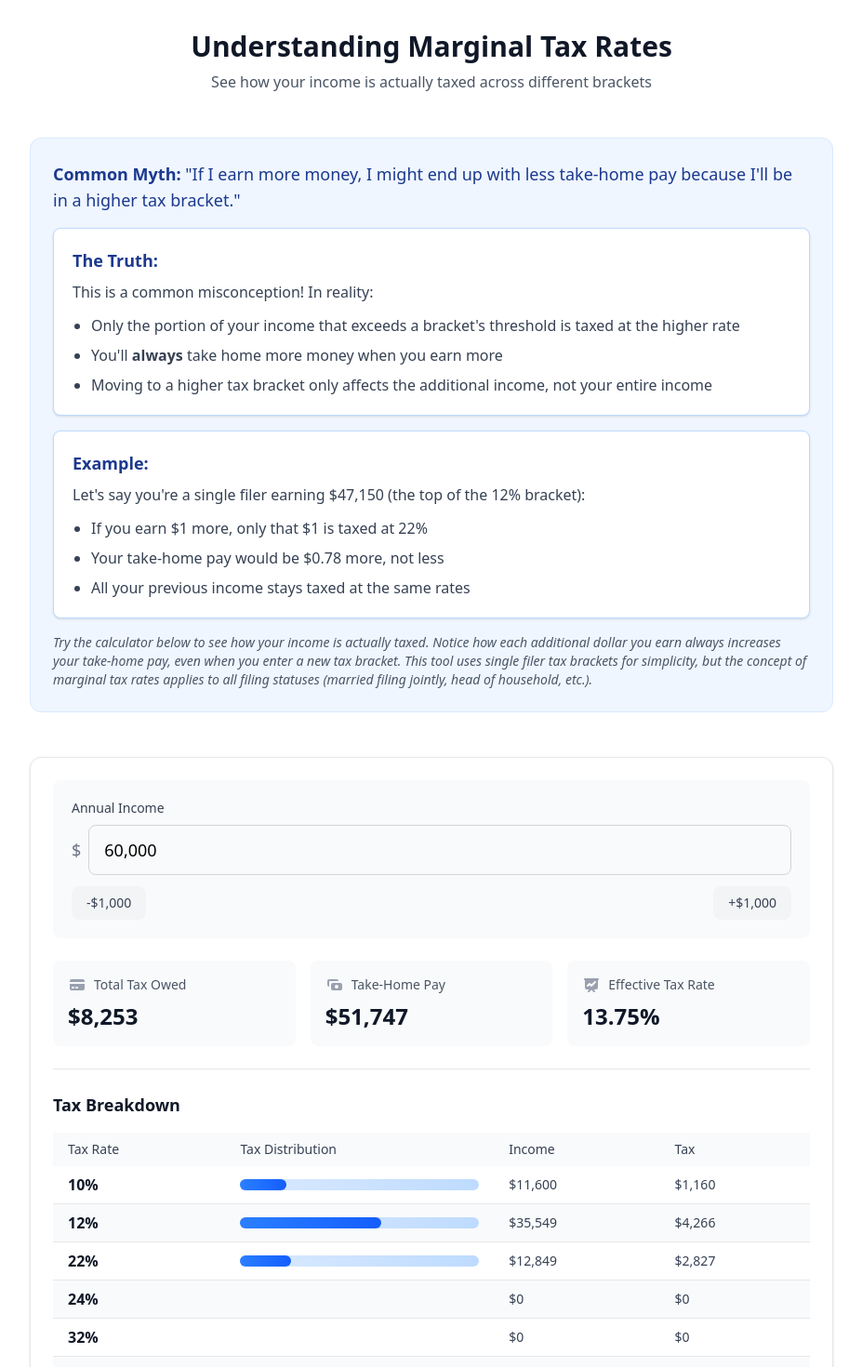
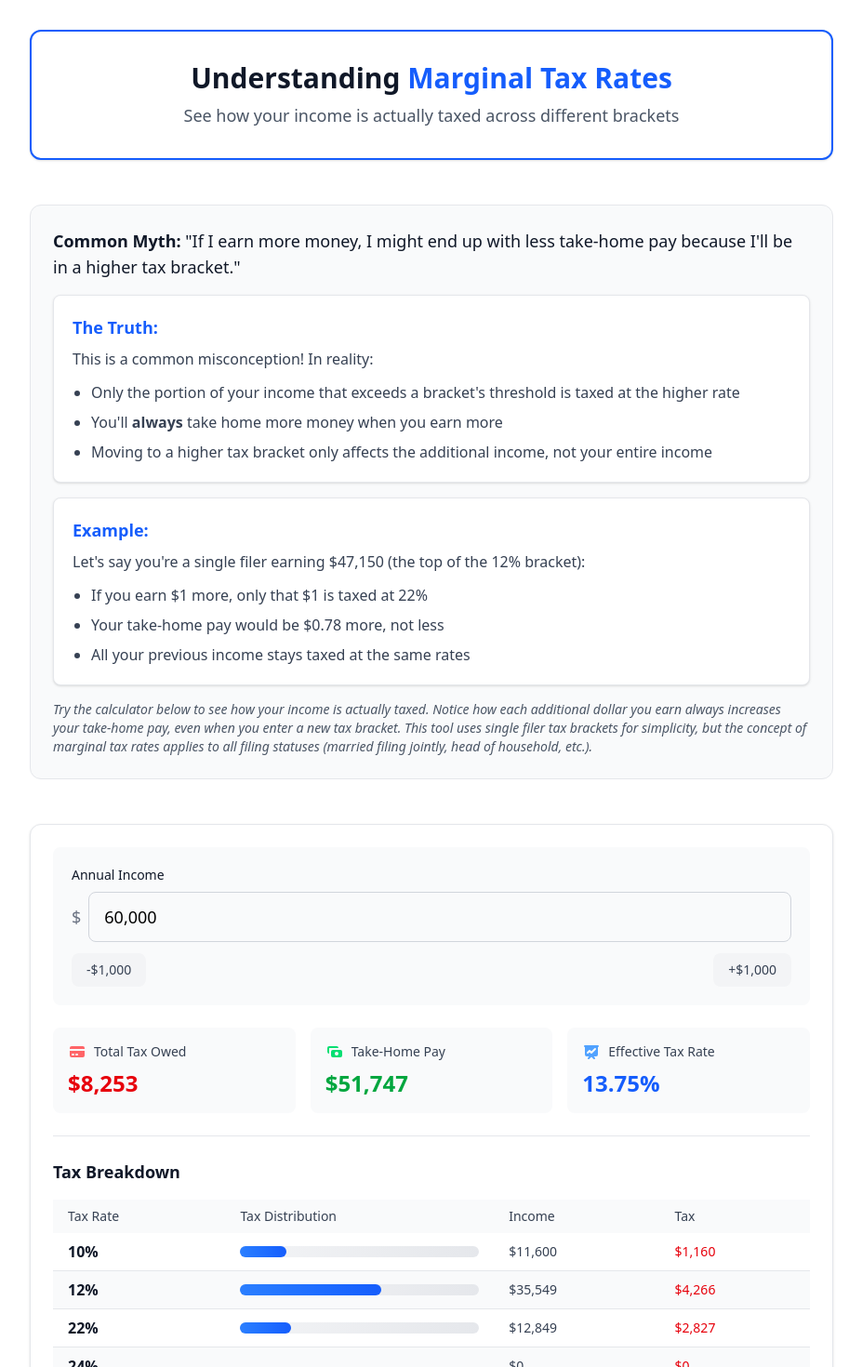
Before and after one commit to jpcollier/marginal-tax, a SvelteKit app: page / in a window 1280 px wide. Shown: the top 1470 px of the page at 93% size, without its empty margins (176-1103 px from the left). Built offline with nearby package versions, Linux system fonts and the light colour scheme.

Commit message:
color changes

```diff
--- a/src/routes/+page.svelte
+++ b/src/routes/+page.svelte
@@ -75,19 +75,25 @@
 
 <div class="max-w-4xl mx-auto px-4 py-4 sm:py-8">
     <header class="text-center mb-8 sm:mb-12">
-        <h1 class="text-2xl sm:text-3xl font-bold mb-2 text-gray-900">Understanding Marginal Tax Rates</h1>
-        <p class="text-sm sm:text-base text-gray-600">See how your income is actually taxed across different brackets</p>
+        <div class="bg-white p-6 sm:p-8 rounded-xl border-2 border-blue-600 shadow-sm">
+            <h1 class="text-2xl sm:text-3xl font-bold mb-2 text-gray-900">
+                Understanding <span class="text-blue-600">Marginal Tax Rates</span>
+            </h1>
+            <p class="text-gray-600 text-base sm:text-lg">
+                See how your income is actually taxed across different brackets
+            </p>
+        </div>
     </header>
 
     <!-- Educational Content -->
-    <div class="mb-8 sm:mb-12 bg-blue-50 p-4 sm:p-6 rounded-xl border border-blue-100">
+    <div class="mb-8 sm:mb-12 bg-gray-50 p-4 sm:p-6 rounded-xl border border-gray-200">
         <div class="space-y-4 text-gray-700">
-            <p class="text-base sm:text-lg font-medium text-blue-900">
+            <p class="text-base sm:text-lg font-medium text-gray-900">
                 <span class="font-bold">Common Myth:</span> "If I earn more money, I might end up with less take-home pay because I'll be in a higher tax bracket."
             </p>
 
-            <div class="bg-white p-4 sm:p-5 rounded-lg border border-blue-200 shadow-sm">
-                <h3 class="font-semibold text-base sm:text-lg mb-2 text-blue-900">The Truth:</h3>
+            <div class="bg-white p-4 sm:p-5 rounded-lg border border-gray-200 shadow-sm">
+                <h3 class="font-semibold text-base sm:text-lg mb-2 text-blue-600">The Truth:</h3>
                 <p class="mb-3">This is a common misconception! In reality:</p>
                 <ul class="list-disc pl-4 sm:pl-5 space-y-1 sm:space-y-2 text-sm sm:text-base">
                     <li>Only the portion of your income that exceeds a bracket's threshold is taxed at the higher rate</li>
@@ -96,8 +102,8 @@
                 </ul>
             </div>
 
-            <div class="bg-white p-4 sm:p-5 rounded-lg border border-blue-200 shadow-sm">
-                <h3 class="font-semibold text-base sm:text-lg mb-2 text-blue-900">Example:</h3>
+            <div class="bg-white p-4 sm:p-5 rounded-lg border border-gray-200 shadow-sm">
+                <h3 class="font-semibold text-base sm:text-lg mb-2 text-blue-600">Example:</h3>
                 <p class="mb-3">Let's say you're a single filer earning $47,150 (the top of the 12% bracket):</p>
                 <ul class="list-disc pl-4 sm:pl-5 space-y-1 sm:space-y-2 text-sm sm:text-base">
                     <li>If you earn $1 more, only that $1 is taxed at 22%</li>
@@ -118,7 +124,7 @@
     <div class="mb-8 sm:mb-12 bg-white p-4 sm:p-6 rounded-xl border border-gray-200 shadow-sm">
         <!-- Income Input Section -->
         <div class="bg-gray-50 p-4 sm:p-5 rounded-lg mb-6">
-            <label for="income" class="block text-sm font-medium text-gray-700 mb-2">Annual Income</label>
+            <label for="income" class="block text-sm font-medium text-gray-900 mb-2">Annual Income</label>
             <div class="flex items-center">
                 <span class="text-gray-500 mr-2 text-lg">$</span>
                 <input
@@ -127,18 +133,18 @@
                     bind:value={incomeInput}
                     on:input={handleIncomeChange}
                     on:blur={handleIncomeBlur}
-                    class="flex-1 px-4 py-3 text-lg border border-gray-300 rounded-lg focus:ring-2 focus:ring-blue-500 focus:border-blue-500"
+                    class="flex-1 px-4 py-3 text-lg border border-gray-300 rounded-lg focus:ring-2 focus:ring-blue-600 focus:border-blue-600"
                 />
             </div>
             <div class="flex justify-between mt-3">
                 <button
-                    class="px-4 py-2 text-sm font-medium text-gray-700 bg-gray-100 rounded-lg hover:bg-gray-200 focus:outline-none focus:ring-2 focus:ring-blue-500"
+                    class="px-4 py-2 text-sm font-medium text-gray-700 bg-gray-100 rounded-lg hover:bg-gray-200 focus:outline-none focus:ring-2 focus:ring-blue-600"
                     on:click={decrementIncome}
                 >
                     -$1,000
                 </button>
                 <button
-                    class="px-4 py-2 text-sm font-medium text-gray-700 bg-gray-100 rounded-lg hover:bg-gray-200 focus:outline-none focus:ring-2 focus:ring-blue-500"
+                    class="px-4 py-2 text-sm font-medium text-gray-700 bg-gray-100 rounded-lg hover:bg-gray-200 focus:outline-none focus:ring-2 focus:ring-blue-600"
                     on:click={incrementIncome}
                 >
                     +$1,000
@@ -160,15 +166,15 @@
                     </button>
                 </div>
                 <div class="flex items-center mb-2">
-                    <svg xmlns="http://www.w3.org/2000/svg" class="h-5 w-5 text-gray-400 mr-2" viewBox="0 0 20 20" fill="currentColor">
+                    <svg xmlns="http://www.w3.org/2000/svg" class="h-5 w-5 text-red-400 mr-2" viewBox="0 0 20 20" fill="currentColor">
                         <path d="M4 4a2 2 0 00-2 2v1h16V6a2 2 0 00-2-2H4z" />
                         <path fill-rule="evenodd" d="M18 9H2v5a2 2 0 002 2h12a2 2 0 002-2V9zM4 13a1 1 0 011-1h1a1 1 0 110 2H5a1 1 0 01-1-1zm5-1a1 1 0 100 2h1a1 1 0 100-2H9z" clip-rule="evenodd" />
                     </svg>
-                    <p class="text-xs sm:text-sm text-gray-600">Total Tax Owed</p>
+                    <p class="text-xs sm:text-sm text-gray-700">Total Tax Owed</p>
                 </div>
-                <p class="text-xl sm:text-2xl font-bold text-gray-900">{formatMoney(result.totalTax)}</p>
+                <p class="text-xl sm:text-2xl font-bold text-red-600">{formatMoney(result.totalTax)}</p>
                 {#if expandedTerm === 'totalTax'}
-                    <div class="absolute z-10 mt-2 p-2 bg-white border rounded-lg shadow-lg text-xs text-gray-600">
+                    <div class="absolute z-10 mt-2 p-2 bg-white border border-gray-200 rounded-lg shadow-lg text-xs text-gray-600">
                         The total amount of federal income tax you owe based on your income and the marginal tax rates.
                     </div>
                 {/if}
@@ -185,14 +191,14 @@
                     </button>
                 </div>
                 <div class="flex items-center mb-2">
-                    <svg xmlns="http://www.w3.org/2000/svg" class="h-5 w-5 text-gray-400 mr-2" viewBox="0 0 20 20" fill="currentColor">
+                    <svg xmlns="http://www.w3.org/2000/svg" class="h-5 w-5 text-green-400 mr-2" viewBox="0 0 20 20" fill="currentColor">
                         <path fill-rule="evenodd" d="M4 4a2 2 0 00-2 2v4a2 2 0 002 2V6h10a2 2 0 00-2-2H4zm2 6a2 2 0 012-2h8a2 2 0 012 2v4a2 2 0 01-2 2H8a2 2 0 01-2-2v-4zm6 4a2 2 0 100-4 2 2 0 000 4z" clip-rule="evenodd" />
                     </svg>
-                    <p class="text-xs sm:text-sm text-gray-600">Take-Home Pay</p>
+                    <p class="text-xs sm:text-sm text-gray-700">Take-Home Pay</p>
                 </div>
-                <p class="text-xl sm:text-2xl font-bold text-gray-900">{formatMoney(income - result.totalTax)}</p>
+                <p class="text-xl sm:text-2xl font-bold text-green-600">{formatMoney(income - result.totalTax)}</p>
                 {#if expandedTerm === 'takeHome'}
-                    <div class="absolute z-10 mt-2 p-2 bg-white border rounded-lg shadow-lg text-xs text-gray-600">
+                    <div class="absolute z-10 mt-2 p-2 bg-white border border-gray-200 rounded-lg shadow-lg text-xs text-gray-600">
                         Your income after federal income tax is deducted. This is what you actually receive.
                     </div>
                 {/if}
@@ -209,14 +215,14 @@
                     </button>
                 </div>
                 <div class="flex items-center mb-2">
-                    <svg xmlns="http://www.w3.org/2000/svg" class="h-5 w-5 text-gray-400 mr-2" viewBox="0 0 20 20" fill="currentColor">
+                    <svg xmlns="http://www.w3.org/2000/svg" class="h-5 w-5 text-blue-400 mr-2" viewBox="0 0 20 20" fill="currentColor">
                         <path fill-rule="evenodd" d="M3 3a1 1 0 000 2v8a2 2 0 002 2h2.586l-1.293 1.293a1 1 0 101.414 1.414L10 15.414l2.293 2.293a1 1 0 001.414-1.414L12.414 15H15a2 2 0 002-2V5a1 1 0 100-2H3zm11.707 4.707a1 1 0 00-1.414-1.414L10 9.586 8.707 8.293a1 1 0 00-1.414 0l-2 2a1 1 0 101.414 1.414L8 10.414l1.293 1.293a1 1 0 001.414 0l4-4z" clip-rule="evenodd" />
                     </svg>
-                    <p class="text-xs sm:text-sm text-gray-600">Effective Tax Rate</p>
+                    <p class="text-xs sm:text-sm text-gray-700">Effective Tax Rate</p>
                 </div>
-                <p class="text-xl sm:text-2xl font-bold text-gray-900">{((result.totalTax / income) * 100).toFixed(2)}%</p>
+                <p class="text-xl sm:text-2xl font-bold text-blue-600">{((result.totalTax / income) * 100).toFixed(2)}%</p>
                 {#if expandedTerm === 'effectiveRate'}
-                    <div class="absolute z-10 mt-2 p-2 bg-white border rounded-lg shadow-lg text-xs text-gray-600">
+                    <div class="absolute z-10 mt-2 p-2 bg-white border border-gray-200 rounded-lg shadow-lg text-xs text-gray-600">
                         The average tax rate you pay on your total income. This is different from your marginal tax rate.
                     </div>
                 {/if}
@@ -244,7 +250,7 @@
                                 <td class="px-3 sm:px-4 py-2">
                                     {#if detail.incomeInBracket > 0}
                                         <div class="relative group">
-                                            <div class="w-full bg-gradient-to-r from-blue-100 to-blue-200 rounded-lg h-3">
+                                            <div class="w-full bg-gradient-to-r from-gray-100 to-gray-200 rounded-lg h-3">
                                                 <div
                                                     class="bg-gradient-to-r from-blue-500 to-blue-600 h-3 rounded-lg transition-all duration-300"
                                                     style="width: {(detail.incomeInBracket / income * 100).toFixed(1)}%"
@@ -260,7 +266,7 @@
                                     {/if}
                                 </td>
                                 <td class="px-3 sm:px-4 py-2 text-gray-700 text-sm">{formatMoney(detail.incomeInBracket)}</td>
-                                <td class="px-3 sm:px-4 py-2 text-gray-700 text-sm">{formatMoney(detail.taxInBracket)}</td>
+                                <td class="px-3 sm:px-4 py-2 text-red-600 text-sm">{formatMoney(detail.taxInBracket)}</td>
                             </tr>
                             {/each}
                         </tbody>
@@ -273,8 +279,8 @@
         </div>
 
         <!-- Key Insight -->
-        <div class="bg-blue-50 p-4 sm:p-5 rounded-lg border border-blue-200 mt-6">
-            <h3 class="font-semibold text-base sm:text-lg mb-2 text-blue-900">Key Insight:</h3>
+        <div class="bg-gray-50 p-4 sm:p-5 rounded-lg border border-gray-200 mt-6">
+            <h3 class="font-semibold text-base sm:text-lg mb-2 text-blue-600">Key Insight:</h3>
             <p class="mb-3">Your highest tax bracket rate is NOT your effective tax rate:</p>
             <ul class="list-disc pl-4 sm:pl-5 space-y-1 sm:space-y-2 text-sm sm:text-base">
                 <li>Your <span class="font-semibold">marginal tax rate</span> is the rate applied to your highest bracket ({(getHighestBracketRate() * 100).toFixed(0)}% in this case)</li>
```
